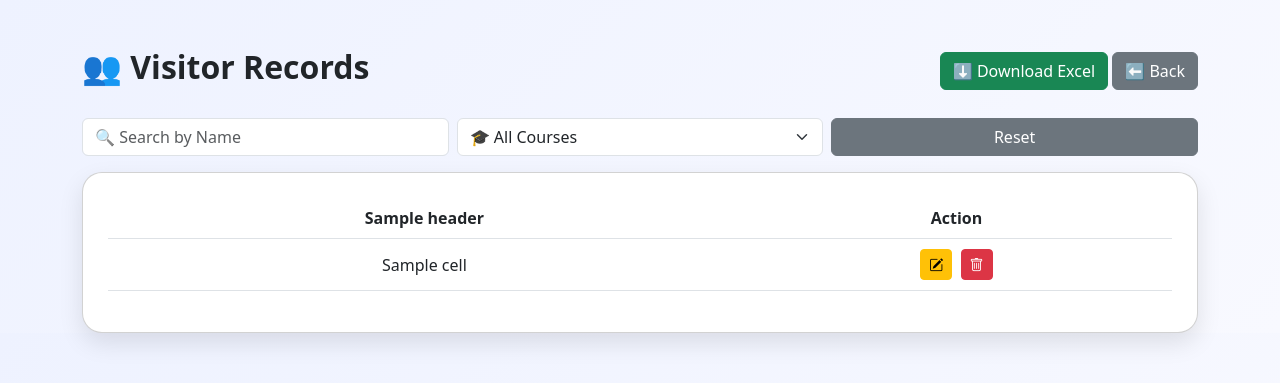
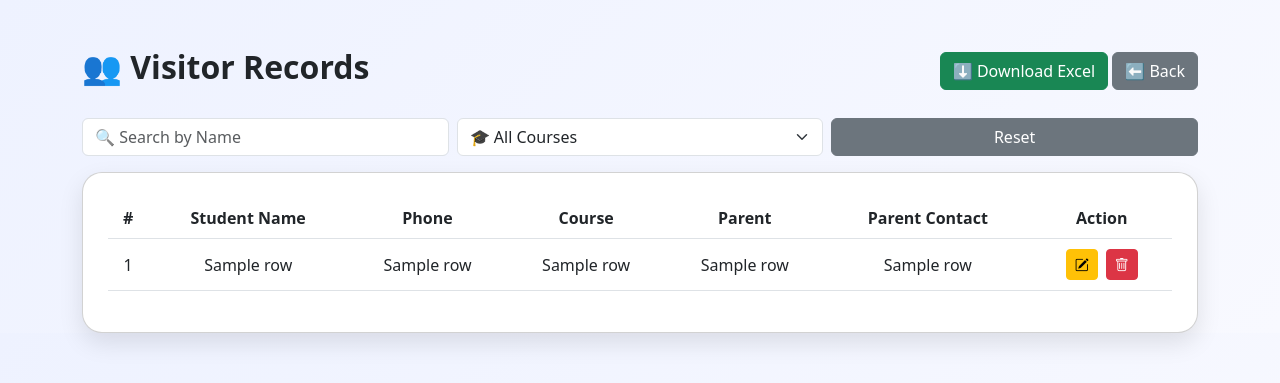
Before and after one commit to Ankit13github/Visitor_Management_System, a Flask app: template templates/view.html in a window 1280 px wide. Shown: the top 383 px of the page. Run offline with Flask 3, Linux system fonts and the light colour scheme; the template is opened without the code that fills it: most values are stand-ins (such as "Sample title", 1, 10 or a date in 2020); some libraries are stand-ins or nearby versions.

```diff
--- a/templates/view.html
+++ b/templates/view.html
@@ -111,19 +111,26 @@
 
                 <thead>
                     <tr>
-                        {% for h in headers %}
-                        <th>{{ h }}</th>
-                        {% endfor %}
+                        <th>#</th>
+                        <th>Student Name</th>
+                        <th>Phone</th>
+                        <th>Course</th>
+                        <th>Parent</th>
+                        <th>Parent Contact</th>
                         <th>Action</th>
                     </tr>
                 </thead>
 
                 <tbody>
-                    {% for row in rows %}
+                  {% for row in rows %}
                     <tr>
-                        {% for cell in row %}
-                        <td>{{ cell }}</td>
-                        {% endfor %}
+                        <td>{{ loop.index }}</td>  <!-- Serial Number -->
+
+                        <td>{{ row[1] }}</td>
+                        <td>{{ row[2] }}</td>
+                        <td>{{ row[3] }}</td>
+                        <td>{{ row[4] }}</td>
+                        <td>{{ row[5] }}</td>
 
                         <td class="action-btns">
 
```
